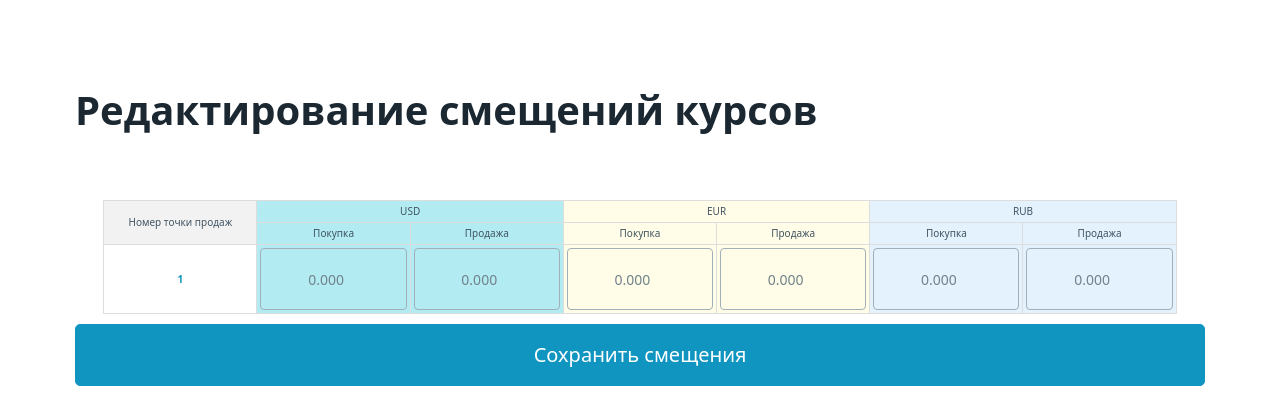
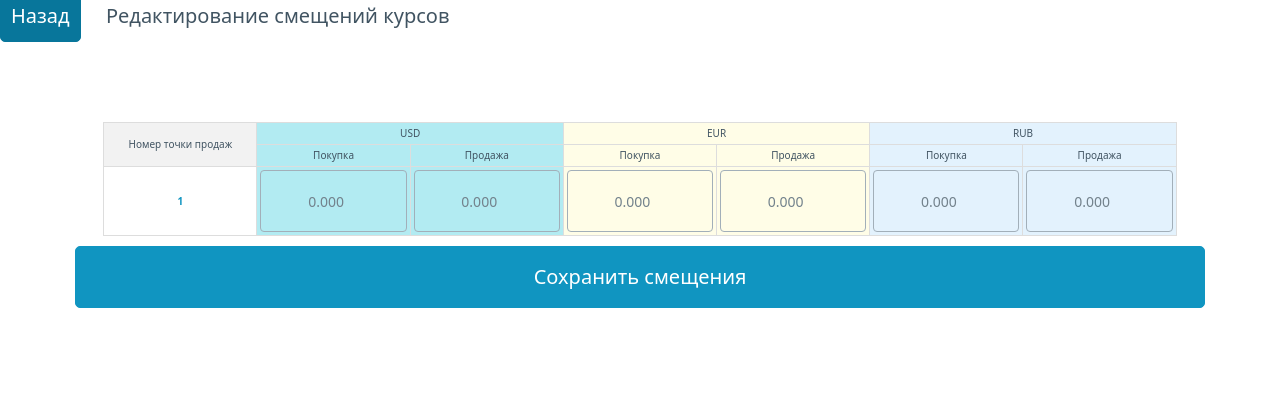
Before and after one commit to amstel1/elasticity, a FastAPI app: template templates/offset.html in a window 1280 px wide. Shown: the top 420 px of the page. Run offline with FastAPI, Linux system fonts and the light colour scheme; the template is opened without the code that fills it: most values are stand-ins (such as "Sample title", 1, 10 or a date in 2020).

Commit message:
Update offset.html

```diff
--- a/templates/offset.html
+++ b/templates/offset.html
@@ -72,9 +72,14 @@
 </style>
 <body>
 
+    <nav class="nav-container">
+        <div class="nav-left">
+            <a href="/" role="button" class="nav-logout-button" style="margin-right: 1rem;">Назад</a>
+            <span class="nav-title">Редактирование смещений курсов</span>
+        </div>
+    </nav>
+
     <main class="container">
-        <h1>Редактирование смещений курсов</h1>
-
         <!-- The form wrapper for the entire table -->
         <form method="POST" action="/offset" class="form-container">
             <table>
```
